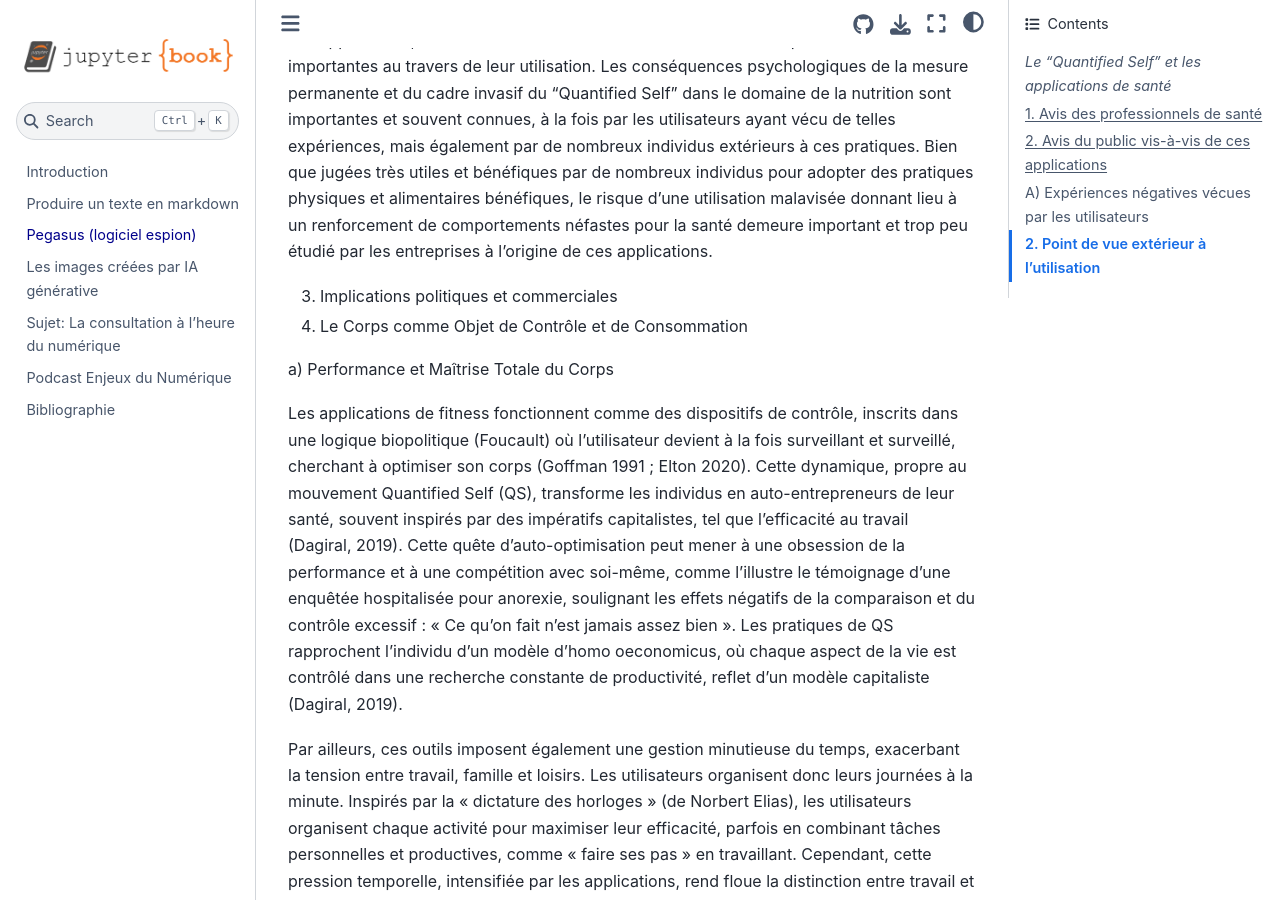
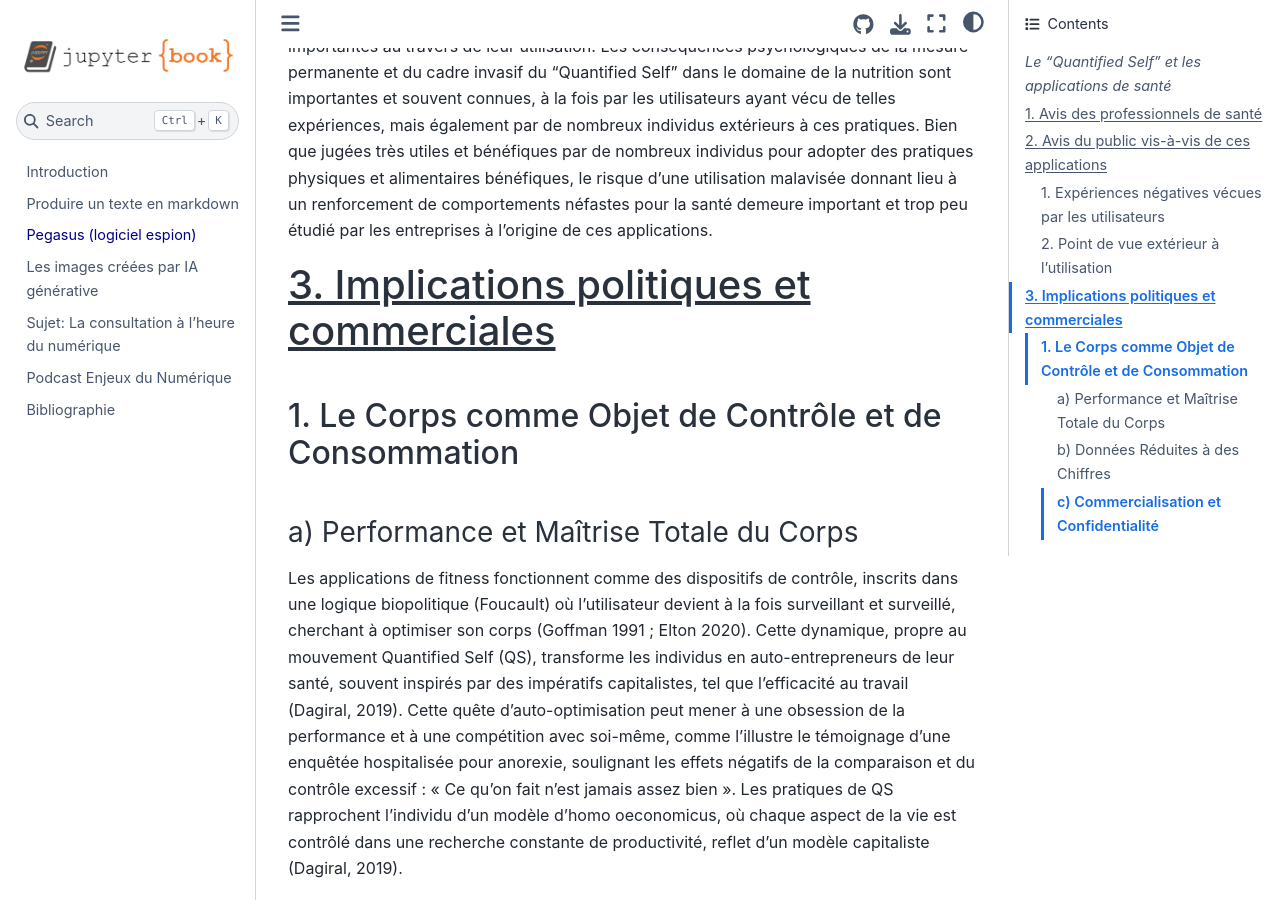
Before and after one commit to luneauaymeric/digital_culture_collective_page, a Jupyter Book: the page built from appli_sante/appli_sante.md, in a window 1280 px wide and 900 px high, scrolled down 4921 px. Built offline with Jupyter Book 1.0.4 settings and Sphinx 7.4.7 and the Sphinx Book theme 1.1.4, drawn with Linux system fonts in a browser that asks for light colours; some of the changed text lies outside the part shown.

Commit message:
appli_sante/appli_sante.md updated from https://stackedit.io/

```diff
--- a/appli_sante/appli_sante.md
+++ b/appli_sante/appli_sante.md
@@ -23,7 +23,8 @@ Lorsque nous avons cherché des arguments allant à l’encontre de ceux de Mada
 In fine, malgré les points positifs et négatifs émis plus haut, les opinions des professionnels de santé restent plutôt mitigées et modérées quant à l’utilisation des applications minceur. Le diététicien-nutritionniste et auteur du livre Healthy Food Charles Brumauld explique qu’il est indispensable pour une personne souhaitant perdre du poids de consulter un professionnel de santé mais qu’il est également possible d’être soutenu par une application minceur. Toutefois, il insiste grandement sur la nécessité du caractère éphémère de l’utilisation d’applications minceur car, selon lui, sur le long terme, celles-ci peuvent « imposer un contrôle mental permanent qui peut générer des pulsions alimentaires incontrôlables » (Brumauld, 2023). Ainsi, les applications minceur telles que My Fitness Pal peuvent être perçues comme un appui intéressant au travail en consultation tant qu’elles ne s’y substituent pas.
 
 # <ins>2.  Avis du public vis-à-vis de ces applications
-# A)  Expériences négatives vécues par les utilisateurs
+
+## 1.  Expériences négatives vécues par les utilisateurs
 
 Ensuite, nous nous sommes intéressés aux visions de ces applications que leurs utilisateurs peuvent avoir. Nous avons donc interrogé des utilisateurs de MyFitnessPal et d’autres applications similaires vis-à-vis de leurs expériences de ces services. Si certains utilisateurs ont eu des expériences positives avec ces applications, mentionnant leur utilité pour planifier l’activité physique et encourager une nutrition saine et variée, d’autres ont néanmoins vécu des expériences négatives au cours de leur période d’utilisation.
 
@@ -31,9 +32,7 @@ L’une des personnes que nous avons interrogées nous a expliqué avoir utilis
 
 Une autre personne, ancienne utilisatrice de MyFitnessPal, a commencé à utiliser l’application après avoir lu des avis en ligne d’utilisateurs disant que le service les avait aidés à perdre du poids. L’utilisation de l’application, qui permet également de mesurer très précisément l’apport calorique de chaque repas, ainsi que les calories brûlées par l’activité physique, l’a également conduite à développer des troubles de l’alimentation. Cette personne a expliqué que le niveau de précision et d’invasivité de la plateforme l’a conduite à ces problèmes en créant un cadre extrêmement précis autour de sa nutrition, lui donnant ainsi l’illusion de contrôler parfaitement ce qu’elle mangeait et la conduisant donc à manger moins pour atteindre son objectif d’amaigrissement. Aujourd’hui, cette personne considère que les standards de l’application mettent en avant une vision très négative du corps, et retient la leçon de devoir être toujours très prudente vis-à-vis des pratiques d’amaigrissement et de contrôle précis de la nutrition.
 
-
-
-# 2.  Point de vue extérieur à l’utilisation
+## 2.  Point de vue extérieur à l’utilisation
 
 
 Nous avons également décidé d’interroger des individus n’ayant jamais utilisé ces applications, pour comprendre les visions extérieures liées à ces pratiques, ainsi que les potentielles caractéristiques qui motivent ou non les individus à utiliser ces applications.
@@ -44,13 +43,13 @@ Cependant, plusieurs personnes ont mentionné des caractéristiques négatives d
 
 Globalement, si de nombreux utilisateurs semblent avoir eu des expériences positives avec ces applications, certains d’entre eux ont rencontré des difficultés personnelles importantes au travers de leur utilisation. Les conséquences psychologiques de la mesure permanente et du cadre invasif du “Quantified Self” dans le domaine de la nutrition sont importantes et souvent connues, à la fois par les utilisateurs ayant vécu de telles expériences, mais également par de nombreux individus extérieurs à ces pratiques. Bien que jugées très utiles et bénéfiques par de nombreux individus pour adopter des pratiques physiques et alimentaires bénéfiques, le risque d’une utilisation malavisée donnant lieu à un renforcement de comportements néfastes pour la santé demeure important et trop peu étudié par les entreprises à l’origine de ces applications.
 
-3.  Implications politiques et commerciales
+# <ins> 3.  Implications politiques et commerciales
 
 
-1.  Le Corps comme Objet de Contrôle et de Consommation
+## 1.  Le Corps comme Objet de Contrôle et de Consommation
 
 
-a) Performance et Maîtrise Totale du Corps
+### a) Performance et Maîtrise Totale du Corps
 
 Les applications de fitness fonctionnent comme des dispositifs de contrôle, inscrits dans une logique biopolitique (Foucault) où l'utilisateur devient à la fois surveillant et surveillé, cherchant à optimiser son corps (Goffman 1991 ; Elton 2020). Cette dynamique, propre au mouvement Quantified Self (QS), transforme les individus en auto-entrepreneurs de leur santé, souvent inspirés par des impératifs capitalistes, tel que l’efficacité au travail (Dagiral, 2019). Cette quête d'auto-optimisation peut mener à une obsession de la performance et à une compétition avec soi-même, comme l'illustre le témoignage d'une enquêtée hospitalisée pour anorexie, soulignant les effets négatifs de la comparaison et du contrôle excessif : « Ce qu’on fait n’est jamais assez bien ». Les pratiques de QS rapprochent l'individu d’un modèle d'homo oeconomicus, où chaque aspect de la vie est contrôlé dans une recherche constante de productivité, reflet d’un modèle capitaliste (Dagiral, 2019).
 
@@ -58,7 +57,7 @@ Par ailleurs, ces outils imposent également une gestion minutieuse du temps, ex
 
 Enfin, ces pratiques reflètent des modes de pensée capitalistes, similaires à l’éthique protestante décrite par Max Weber, qui valorise la rationalisation et le contrôle de soi. Cet individualisme moral, issu de l’éthique protestante, place l’individu seul face à ses responsabilités, valorisant le travail et l’autodiscipline pour atteindre l’état de grâce. Comme une enquêtée utilisant RunKeeper, les individus appliquent cette discipline pour maximiser leur « capital » santé et émotionnel, pouvant créer une logique aliénante d’auto-perfectionnement. Ces applications oscillent ainsi entre promesse de maîtrise de soi et asservissement à des logiques productivistes, questionnant notre rapport au bien-être et à la santé
 
-b) Données Réduites à des Chiffres
+### b) Données Réduites à des Chiffres
 
 Les applications de fitness transforment le corps en données mesurables, modifiant notre relation avec celui-ci. Bien qu'elles encouragent une gestion proactive de la santé, elles peuvent aussi générer de l'anxiété. Une enquêtée rapporte recevoir jusqu’à six notifications quotidiennes, créant une pression constante. Ces rappels, bien que visant à fixer des limites, engendrent une obsession malsaine, comme la honte de déclarer ses calories réelles ou un plaisir malsain de « consommer moins ». Cette vision chiffrée du bien-être, souvent déconnectée des réalités corporelles et de la santé mentale, peut mener à la frustration et au mal-être.
 
@@ -66,7 +65,7 @@ A contrario, certains perçoivent les données comme une clé de transformation
 
 Cependant, mesurer son corps peut devenir une fin en soi, éloignant celui-ci du réel. Julien Onno parle de « désaffiliation du corps », le rendant superficiel et inauthentique dans une quête de normalisation. Ce processus génère une fatigue mentale pour certains, stressés par l’exigence d’optimiser leurs données. Un enquêté confie : « On est déjà submergés de données, si en plus on doit produire des données sur nous... Il faut faire attention. » Enfin, la mesure décide de ce qui compte ou peut être ignoré. Or, ces chiffres, ne représentant qu'une fraction de soi, risquent d’être surinterprétés, renforçant une vision réduite et normative du bien-être.
 
-c) Commercialisation et Confidentialité
+### c) Commercialisation et Confidentialité
 
 Les données collectées par les applications de santé sont souvent monétisées par les entreprises, avec un manque de transparence sur leur usage final, ce qui alimente une perception erronée de la protection des données personnelles. Les utilisateurs, parfois trop confiants envers les « règles de confidentialité », sous-estiment les implications de leur partage d’informations.
 
```
Also changed, not shown: other parts of appli_sante/appli_sante.md (+1 -1 lines).
